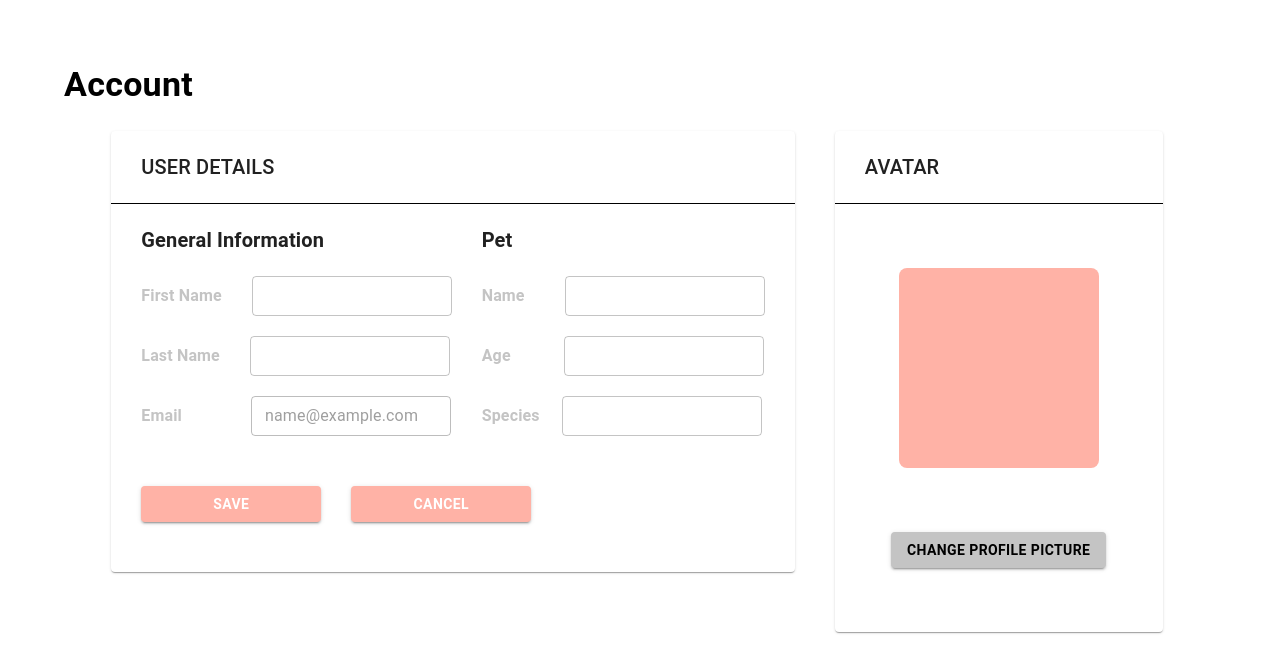
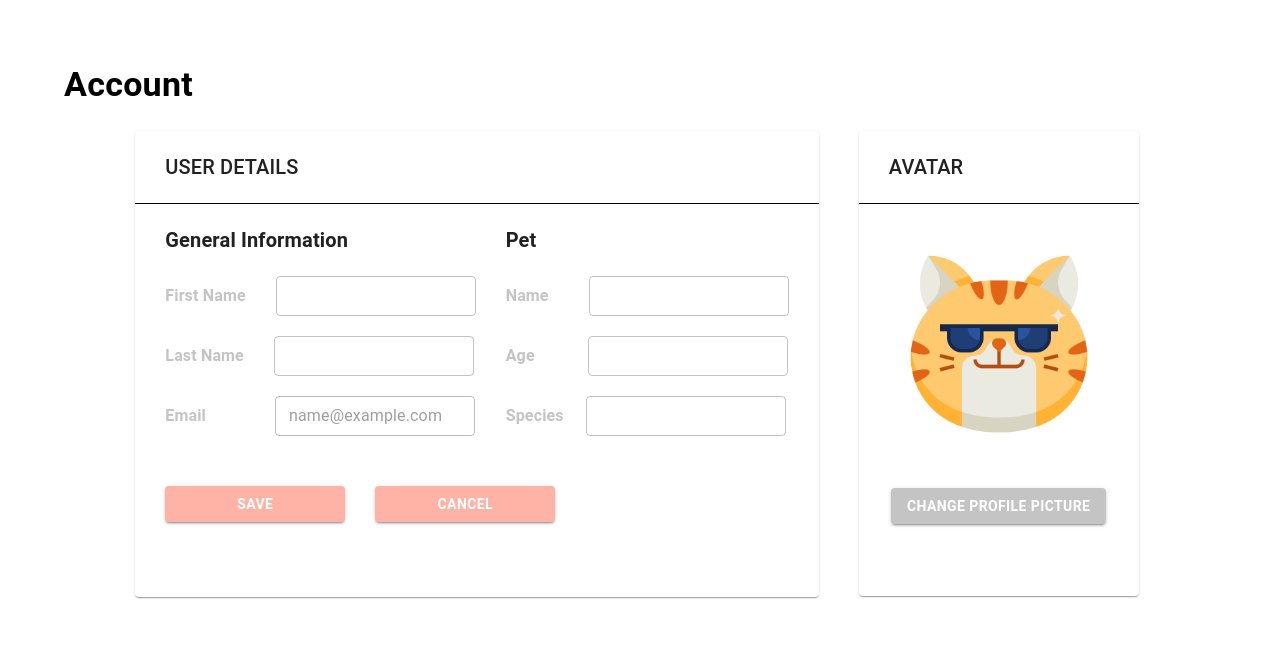
Before and after one commit to nhungL/petstagram, a React (Create React App) app in the folder frontend/: page / in a window 1280 px wide. Both pictures are taken after typing "name@example.com", "Sample123", "Sample123" into the empty fields and a click on the button "SIGN UP". Shown: the top 672 px of the page. Built offline with nearby package versions, Linux system fonts and the light colour scheme.

Commit message:
Add function to change profile pic button

```diff
--- a/frontend/src/components/AvatarForm/AvatarForm.js
+++ b/frontend/src/components/AvatarForm/AvatarForm.js
@@ -1,30 +1,78 @@
-import { Button, Card, Divider, Typography } from "@mui/material";
-import { Box } from "@mui/system";
-import React from "react";
+import { Button, Card, Divider, Grid, Typography } from "@mui/material";
+import React, { useState } from "react";
 import useStyles from "./Style";
+
+const submitHandler = (e) => {};
 
 export default function AvatarForm() {
   const classes = useStyles();
+
+  const [changedPicture, setchangedPicture] = useState(false);
+  const [img, setImg] = useState("avatar.png");
+
+  const onImageChange = (e) => {
+    const [file] = e.target.files;
+    setImg(URL.createObjectURL(file));
+  };
+
+  const cancelHandler = () => {
+    setchangedPicture((prev) => !prev);
+    setImg("avatar.png");
+  };
+
   return (
     <div className={classes.background}>
+      <form onSubmit={submitHandler}>
         <Card>
           <Typography variant="h6" align="left" className={classes.title}>
             AVATAR
           </Typography>
           <Divider className={classes.line}></Divider>
-        <Box
-          sx={{
-            width: 200,
-            height: 200,
-            backgroundColor: "#FFB2A6",
-            margin: 8,
-            borderRadius: 2,
-          }}
-        />
-        <Button variant="contained" className={classes.subbutton}>
+          <img src={img} alt="avatar" className={classes.image} />
+          {changedPicture ? (
+            <div>
+              <Grid
+                container
+                direction="column"
+                alignItems="center"
+                justifyContent="center"
+              >
+                <Grid item>
+                  <input
+                    type="file"
+                    id="avatar"
+                    accept=".png, .jpg, .jpeg"
+                    onChange={onImageChange}
+                  ></input>
+                </Grid>
+                <Grid item>
+                  <Grid container direction="row">
+                    <Grid item>
+                      <Button
+                        variant="contained"
+                        className={classes.buttonR}
+                        onClick={cancelHandler}
+                      >
+                        Cancel
+                      </Button>
+                    </Grid>
+                  </Grid>
+                </Grid>
+              </Grid>
+            </div>
+          ) : (
+            <div>
+              <Button
+                variant="contained"
+                className={classes.subbutton}
+                onClick={() => setchangedPicture((prev) => !prev)}
+              >
                 Change Profile Picture
               </Button>
+            </div>
+          )}
         </Card>
+      </form>
     </div>
   );
 }
--- a/frontend/src/components/AvatarForm/Style.js
+++ b/frontend/src/components/AvatarForm/Style.js
@@ -13,13 +13,25 @@ const useStyles = makeStyles((theme) => ({
     width: "100px",
   },
   subbutton: {
-    color: "black",
     backgroundColor: "#C4C4C4",
     fontWeight: "bold",
-    marginBottom: "64px",
+    marginBottom: "72px",
   },
   background: {
     marginRight: "30px",
   },
+  buttonR: {
+    fontWeight: "bold",
+    backgroundColor: "#C4C4C4",
+    marginTop: "20px",
+    marginBottom: "30px",
+    marginLeft: "20px",
+    width: "150px",
+  },
+  image: {
+    width: "180px",
+    height: "180px",
+    margin: "50px",
+  },
 }));
 export default useStyles;
--- a/frontend/src/components/InputForm/Style.js
+++ b/frontend/src/components/InputForm/Style.js
@@ -47,7 +47,7 @@ const useStyles = makeStyles((theme) => ({
     width: "180px",
     marginRight: "30px",
     marginTop: "30px",
-    marginBottom: "50px",
+    marginBottom: "75px",
   },
   link: {
     textDecoration: "none",
--- a/frontend/src/components/ResponsiveAppBar/AppBarContent.js
+++ b/frontend/src/components/ResponsiveAppBar/AppBarContent.js
@@ -115,7 +115,7 @@ export default function AppBarContent() {
                 </MenuItem>
               </Link>
 
-              <Link to="/settings" className={classes.link}>
+              <Link to="/setting" className={classes.link}>
                 <MenuItem key="settings">
                   <Typography textAlign="center" className={classes.menuItem}>
                     Settings
```
Also changed, not shown: frontend/src/components/AvatarForm/images/avatar.png (added), frontend/src/pages/SettingsPage.js (deleted). Lines whose indentation alone changed are shown as unchanged.
